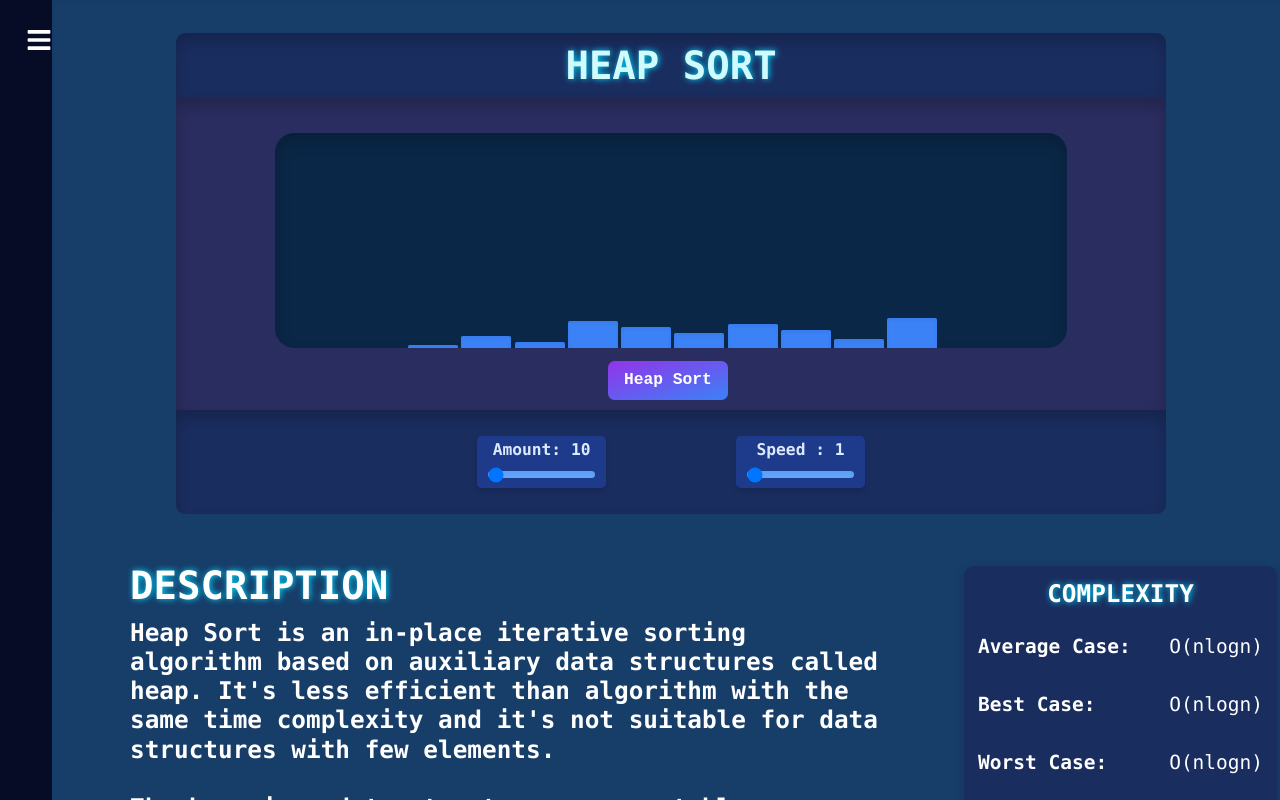
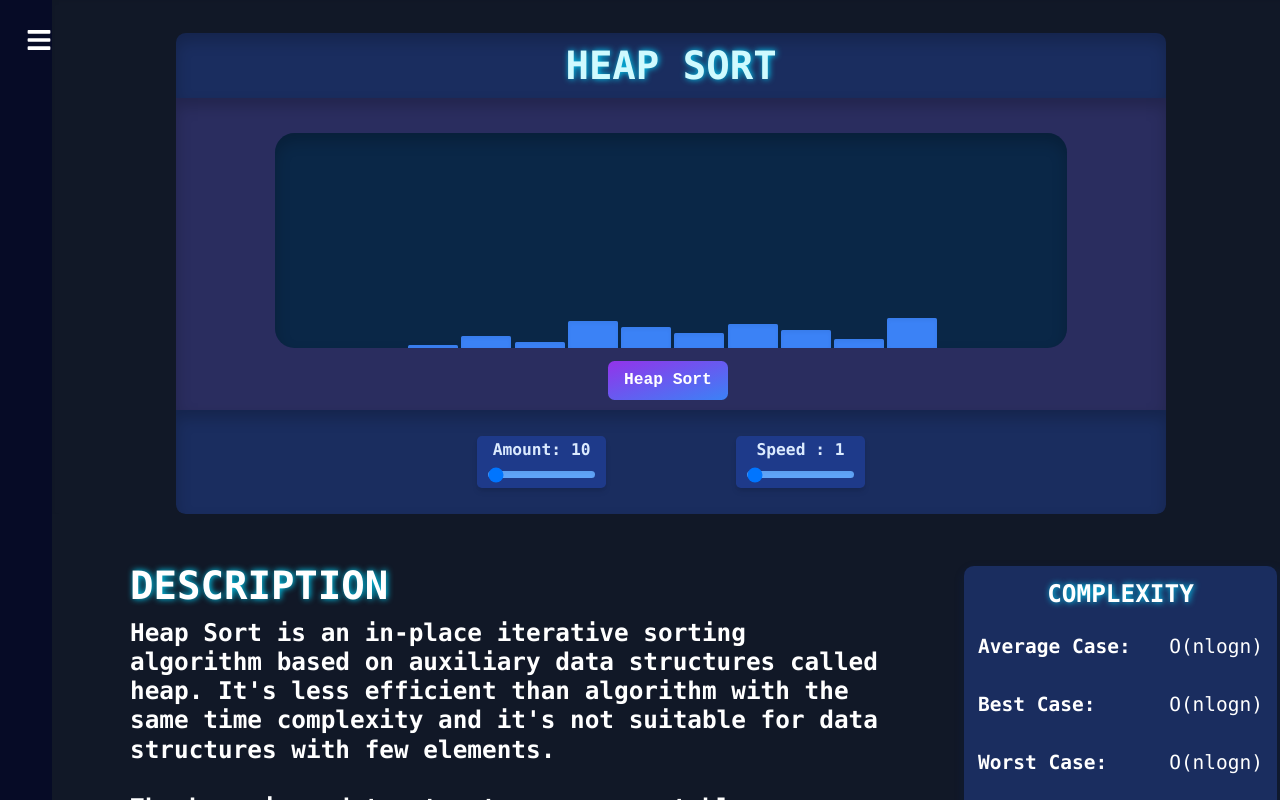
Before and after one commit to yamhokim/Sorting-Algorithm-Website, a React (Vite) app in the folder sortAlgorithmVisualizer/: page /heap-sort in a window 1280 px wide. Shown: the top 800 px of the page. Built offline with nearby package versions, Linux system fonts and the light colour scheme.

Commit message:
changed styling and updated home page

```diff
--- a/sortAlgorithmVisualizer/src/pages/index.tsx
+++ b/sortAlgorithmVisualizer/src/pages/index.tsx
@@ -6,9 +6,10 @@ import linkedin_icon from "../assets/images/linkedin-logo.png";
 
 const Home = () => {
   return (
-    <section className="text-gray-400 bg-gray-900 body-font w-full">
+    <>
+      <div className="text-gray-400 bg-gray-900 body-font w-full">
         {/* Main container */}
-      <div className="container mx-auto px-4 py-6 flex flex-col gap-0">
+        <div className="container mx-auto px-4 py-16 flex flex-col gap-0">
           {/* Title */}
           <div className="bg-blue-900 rounded-t-xl shadow-inner-lg shadow-blue-950">
             <p className="text-cyan-200 font-mono text-3xl my-4 text-center">
@@ -23,8 +24,8 @@ const Home = () => {
             </p>
             <p className="text-gray-200 font-mono text-2xl font-bold mb-4 text-wrap mx-4">
               Welcome to our Sorting Algorithm Visualizer! This interactive tool
-            demonstrates the inner workings of some of the most popular sorting
-            algorithms, including:
+              demonstrates the inner workings of some of the most popular
+              sorting algorithms, including:
             </p>
 
             <ul className="list-disc list-inside space-y-2 text-gray-200 font-mono mx-8 mb-4">
@@ -169,7 +170,8 @@ const Home = () => {
             </div>
           </div>
         </div>
-    </section>
+      </div>
+    </>
   );
 };
 
--- a/sortAlgorithmVisualizer/src/pages/sortPage.tsx
+++ b/sortAlgorithmVisualizer/src/pages/sortPage.tsx
@@ -45,8 +45,8 @@ const SortPage: React.FC<SortPageProp> = ({
   return (
     <>
       <div className="w-full">
-        <div className="w-full bg-[#173d69]">
-          <div className="w-full flex flex-col bg-[#173d69] justify-start items-center shadow-inner">
+        <div className="w-full bg-gray-900">
+          <div className="w-full h-full flex flex-col bg-gray-900 justify-start items-center shadow-inner">
             <Header title={name.toUpperCase()} />
             <div className="shadow-inner-lg bg-[#2A2D5F] w-4/5 h-96 flex flex-col justify-start items-center">
               <ArrayBar
```
Lines whose indentation alone changed are shown as unchanged.
